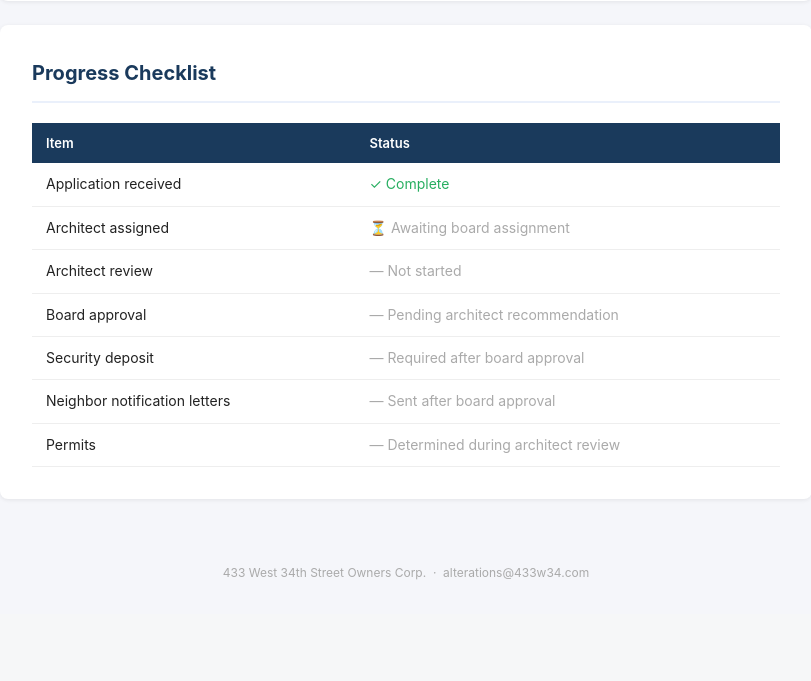
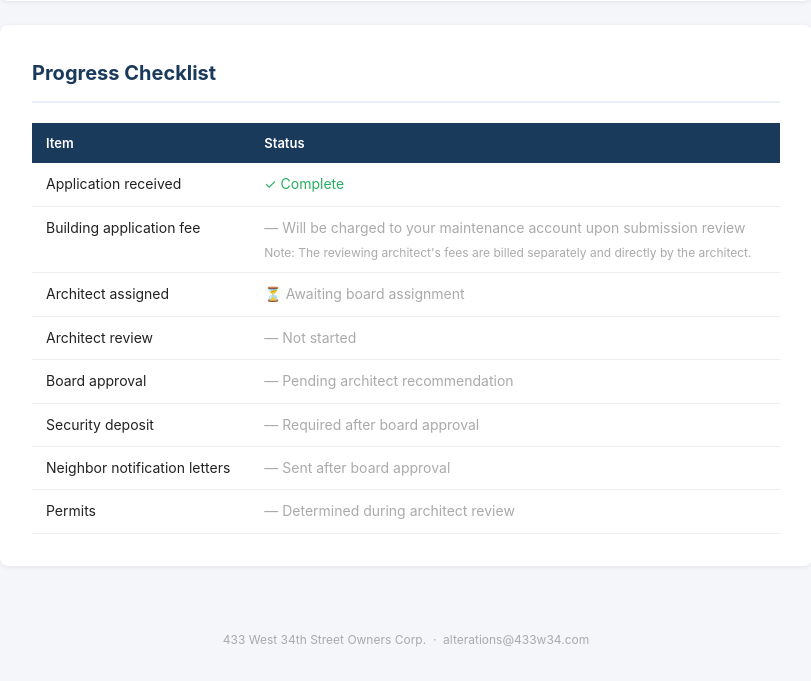
Before and after one commit to golarsgo-pixel/433-alteration-app, a Flask app: template templates/status_detail.html in a window 1280 px wide. Shown: the part 842-1523 px from the top of the page, without its empty margins (234-1045 px from the left). Before the commit the page ends 1422 px from the top, so only its background shows below. Run offline with Flask 3, Linux system fonts and the light colour scheme; the template is opened without the code that fills it, so the values that code supplies are empty.

Commit message:
Add building application fee row to shareholder status page
Shows as pending until billed, then confirms the $250 building review fee
with a note that architect fees are billed separately by the architect.

Co-Authored-By: Claude Sonnet 4.6 <noreply@anthropic.com>

```diff
--- a/templates/status_detail.html
+++ b/templates/status_detail.html
@@ -90,6 +90,22 @@
             {% else %}
               <span style="color:#aaa; font-size:12px; margin-left:8px;">{{ app.submitted_at[:10] }}</span>
             {% endif %}
+          </td>
+        </tr>
+        <tr>
+          <td>Building application fee</td>
+          <td>
+            {% if app.application_fee_status == 'Billed' %}
+              <span style="color:#27ae60;">✓ $250 building review fee charged to your maintenance account</span>
+              {% if milestones.get('Application Fee Billed') %}
+                <span style="color:#aaa; font-size:12px; margin-left:8px;">{{ milestones['Application Fee Billed'] }}</span>
+              {% endif %}
+            {% else %}
+              <span style="color:#aaa;">— Will be charged to your maintenance account upon submission review</span>
+            {% endif %}
+            <span style="display:block; font-size:12px; color:#aaa; margin-top:4px;">
+              Note: The reviewing architect's fees are billed separately and directly by the architect.
+            </span>
           </td>
         </tr>
         <tr>
```
